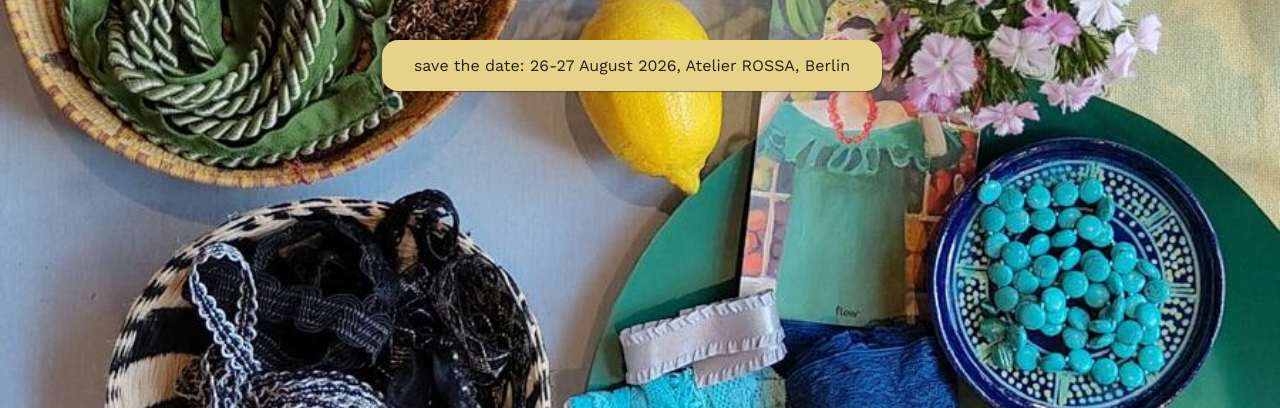
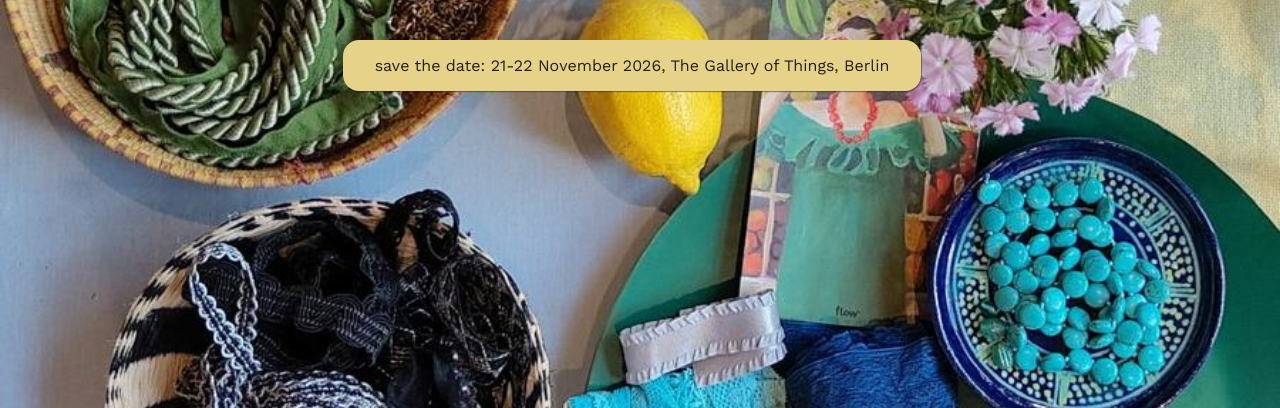
Before and after one commit to openmindculture/thetextilebuffet.com, an Astro site: page / in a window 1280 px wide. Shown: the part 392-800 px from the top of the page. Built offline with nearby package versions, Linux system fonts and the light colour scheme; Astro itself is replaced by a stand-in of ours.

Commit message:
update the featured date

```diff
--- a/src/pages/index.astro
+++ b/src/pages/index.astro
@@ -9,5 +9,5 @@ const description = 'Step up to a beautifully curated material buffet filled wit
         <img src='/logos/logo-thetextilebuffet-curated-text-cream-color-shadow.svg' alt={title} width="396" height="56">
       </a>
     </h1>
-  <a class="buttonlike shadowlesstext boxshadow" href="events/">save the date: 26-27 August 2026, Atelier ROSSA, Berlin</a>
+  <a class="buttonlike shadowlesstext boxshadow" href="events/">save the date: 21-22 November 2026, The Gallery of Things, Berlin</a>
 </BaseLayout>
```
